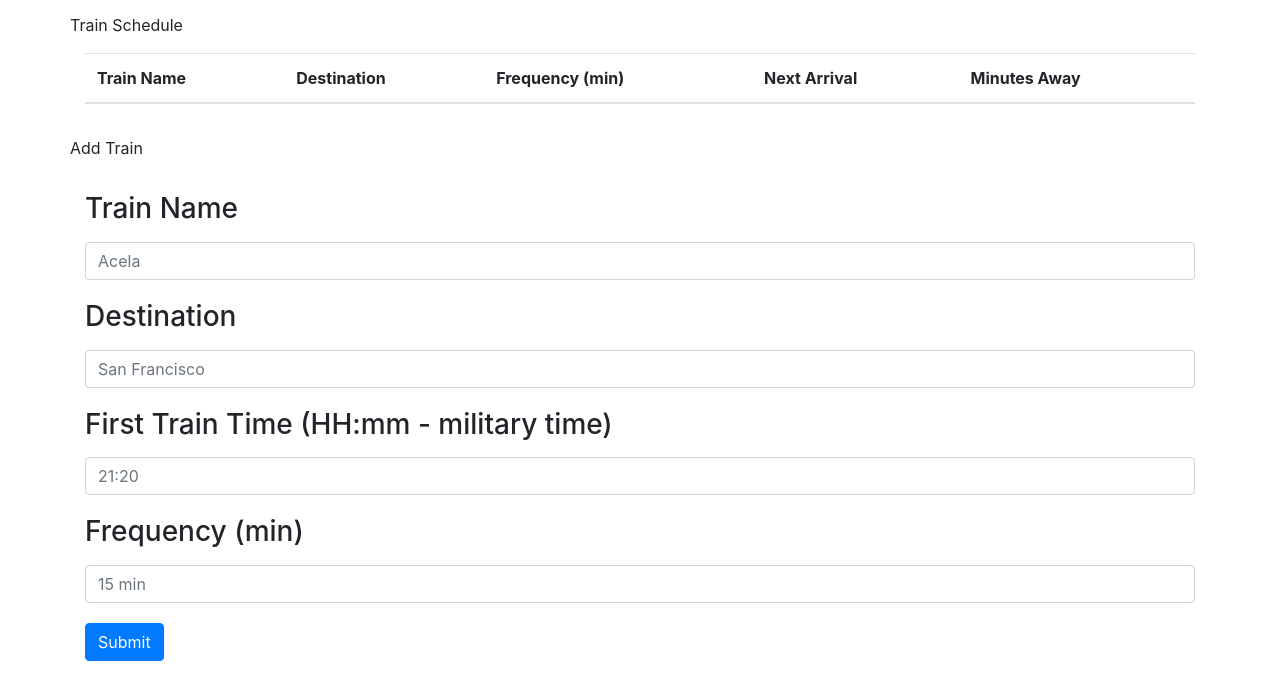
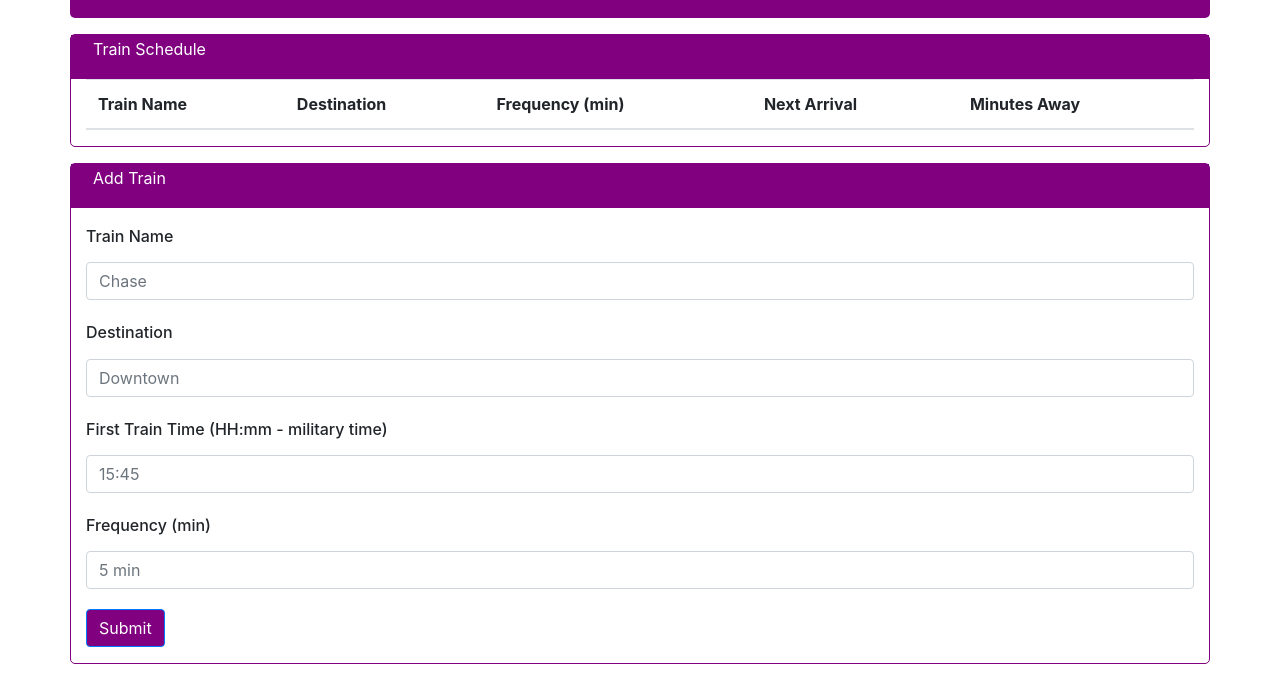
Before and after one commit to GideonSamara/TrainScheduler, a plain HTML site: page index.html in a window 1280 px wide. Shown: the part 137-830 px from the top of the page. Drawn offline with nearby package versions, Linux system fonts and the light colour scheme; a script that the page names is missing.

Commit message:
styling sheet

```diff
--- a/assets/CSS/style.css
+++ b/assets/CSS/style.css
@@ -0,0 +1,43 @@
+#header {
+    background-color:Purple;
+    color: white;
+    border-radius: 5px;
+    padding: 20px;
+}
+
+h1 {
+    text-align: center;
+}
+
+h2 {
+    text-align: center;
+    font-size: 16px;
+}
+
+h3 {
+    font-style: bolder;
+    font-size: 16px;
+}
+
+#currentTrainSchedule, #addTrain {
+    background-color: purple;
+    font-style: bolder;
+    color: white;
+    padding-left: 20px;
+    border: 2px solid purple;
+    vertical-align: baseline;
+}
+
+#dataupload, #datainput {
+    border: 1px solid purple;
+    border-radius: 5px;
+}
+
+.btn-btn-primary {
+    margin-bottom: 20px;
+
+}
+
+#submit {
+    background-color:purple;
+}
--- a/index.html
+++ b/index.html
@@ -133,7 +133,7 @@
 
                         </label>
 
-                        <input type="text" class="form-control" id="trainName" placeholder="Acela">
+                        <input type="text" class="form-control" id="trainName" placeholder="Chase">
 
                         <small id="trainName" class="form-text text-muted"></small>
 
@@ -151,7 +151,7 @@
 
                         </label>
 
-                        <input type="text" class="form-control" id="destination" placeholder="San Francisco">
+                        <input type="text" class="form-control" id="destination" placeholder="Downtown">
 
                         <small id="destination" class="form-text text-muted"></small>
 
@@ -169,7 +169,7 @@
 
                         </label>
 
-                        <input type="text" class="form-control" id="firstTrain" placeholder="21:20">
+                        <input type="text" class="form-control" id="firstTrain" placeholder="15:45">
 
                         <small id="firstTrain" class="form-text text-muted"></small>
 
@@ -187,7 +187,7 @@
 
                         </label>
 
-                        <input type="text" class="form-control" id="frequency" placeholder="15 min">
+                        <input type="text" class="form-control" id="frequency" placeholder="5 min">
 
                         <small id="frequency" class="form-text text-muted"></small>
 
```
